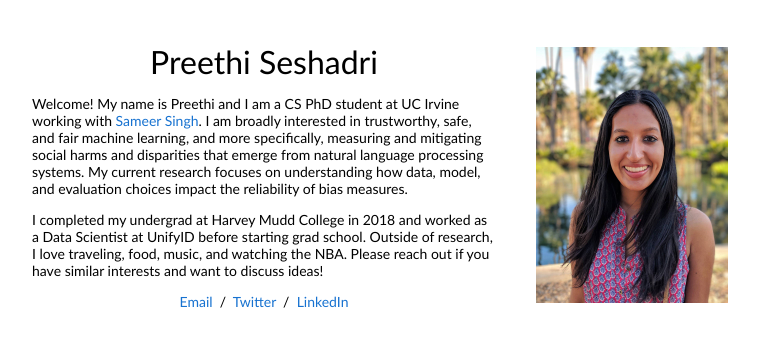
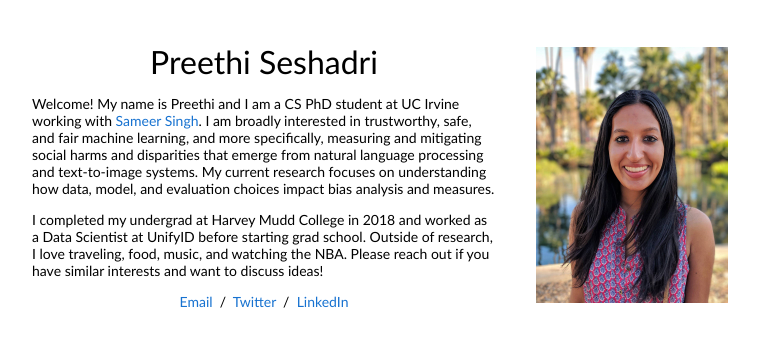
Before and after one commit to preethiseshadri518/preethiseshadri518.github.io, a plain HTML site: page index.html in a window 1280 px wide. Shown: the whole page, without its empty margins (228-987 px from the left). Drawn offline with Linux system fonts and the light colour scheme.

Commit message:
Update index.html

```diff
--- a/index.html
+++ b/index.html
@@ -20,7 +20,7 @@
               <p style="text-align:center">
                 <name>Preethi Seshadri</name>
               </p>
-              <p>Welcome! My name is Preethi and I am a CS PhD student at UC Irvine working with <a href="https://www.sameersingh.org/">Sameer Singh</a>. I am broadly interested in trustworthy, safe, and fair machine learning, and more specifically, measuring and mitigating social harms and disparities that emerge from natural language processing systems. My current research focuses on understanding how data, model, and evaluation choices impact the reliability of bias measures.
+              <p>Welcome! My name is Preethi and I am a CS PhD student at UC Irvine working with <a href="https://www.sameersingh.org/">Sameer Singh</a>. I am broadly interested in trustworthy, safe, and fair machine learning, and more specifically, measuring and mitigating social harms and disparities that emerge from natural language processing and text-to-image systems. My current research focuses on understanding how data, model, and evaluation choices impact bias analysis and measures.
 	      </p>
 	      <p>I completed my undergrad at Harvey Mudd College in 2018 and worked as a Data Scientist at UnifyID before starting grad school. Outside of research, I love traveling, food, music, and watching the NBA. Please reach out if you have similar interests and want to discuss ideas!
               </p>
```
